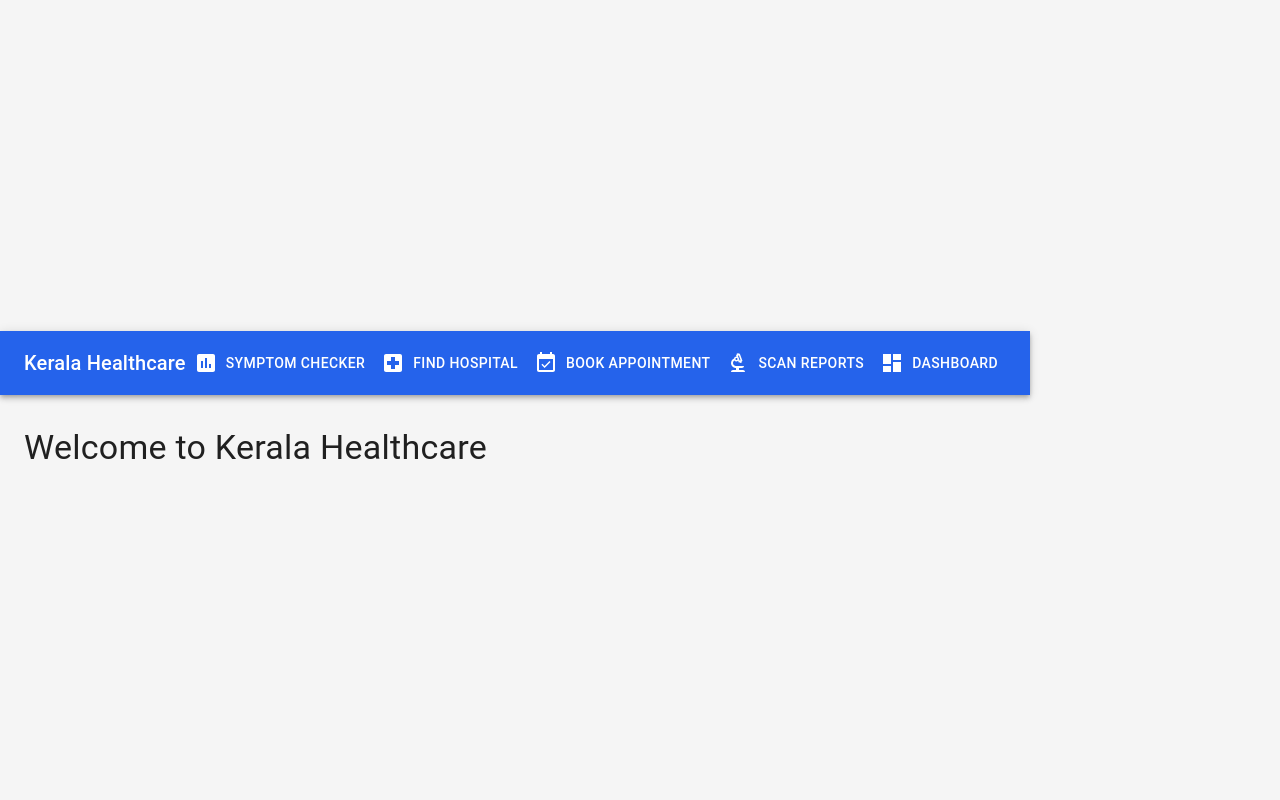
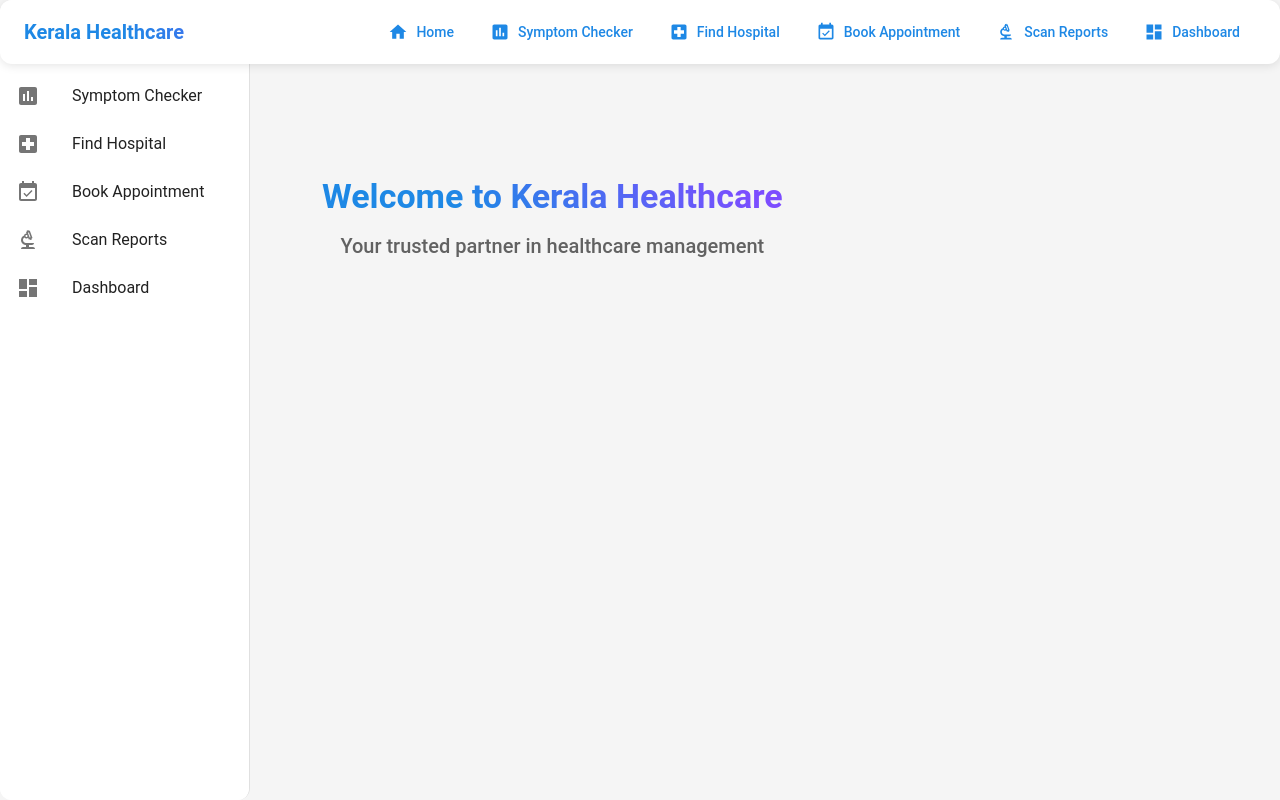
Before and after one commit to udhayk7/kerala-healthcare, a React (Vite) app: page / in a window 1280 px wide. Built offline with nearby package versions, Linux system fonts and the light colour scheme.

Commit message:
Enhanced UI design with modern navigation and responsive layout

```diff
--- a/src/App.jsx
+++ b/src/App.jsx
@@ -1,5 +1,5 @@
-import React from 'react';
-import { BrowserRouter as Router, Routes, Route, Link } from 'react-router-dom';
+import React, { useState } from 'react';
+import { BrowserRouter as Router, Routes, Route, Link, useLocation } from 'react-router-dom';
 import { ThemeProvider, createTheme } from '@mui/material/styles';
 import {
   CssBaseline,
@@ -9,18 +9,23 @@ import {
   Button,
   Container,
   Box,
+  Drawer,
+  List,
+  ListItem,
+  ListItemIcon,
+  ListItemText,
   IconButton,
-  Menu,
-  MenuItem,
-  ListItemIcon,
-  ListItemText
+  useMediaQuery,
+  Paper
 } from '@mui/material';
 import {
   LocalHospital as HospitalIcon,
   Assessment as AssessmentIcon,
   EventAvailable as EventIcon,
   BiotechOutlined as ScanIcon,
-  Dashboard as DashboardIcon
+  Dashboard as DashboardIcon,
+  Menu as MenuIcon,
+  Home as HomeIcon
 } from '@mui/icons-material';
 import SymptomAnalyzer from './components/SymptomAnalyzer.jsx';
 import HospitalFinderPage from './components/HospitalFinderPage.jsx';
@@ -32,62 +37,209 @@ import PatientDashboard from './components/dashboard/PatientDashboard.jsx';
 const theme = createTheme({
   palette: {
     primary: {
-      main: '#2563eb',
-      light: '#60a5fa',
-      dark: '#1d4ed8',
+      main: '#1e88e5',
+      light: '#4b9fea',
+      dark: '#1565c0',
     },
     secondary: {
-      main: '#7c3aed',
-      light: '#a78bfa',
-      dark: '#5b21b6',
+      main: '#7c4dff',
+      light: '#9d71fd',
+      dark: '#5c35d5',
     },
     background: {
       default: '#f5f5f5',
+      paper: '#ffffff',
+    },
+  },
+  typography: {
+    fontFamily: '"Poppins", "Roboto", "Helvetica", "Arial", sans-serif',
+    h4: {
+      fontWeight: 600,
+    },
+    h6: {
+      fontWeight: 500,
+    },
+  },
+  components: {
+    MuiButton: {
+      styleOverrides: {
+        root: {
+          borderRadius: 8,
+          textTransform: 'none',
+          fontWeight: 500,
+        },
+      },
+    },
+    MuiPaper: {
+      styleOverrides: {
+        root: {
+          borderRadius: 12,
+        },
+      },
     },
   },
 });
 
+const navItems = [
+  { path: '/', icon: <HomeIcon />, label: 'Home' },
+  { path: '/symptom-analyzer', icon: <AssessmentIcon />, label: 'Symptom Checker' },
+  { path: '/hospital-finder', icon: <HospitalIcon />, label: 'Find Hospital' },
+  { path: '/appointment', icon: <EventIcon />, label: 'Book Appointment' },
+  { path: '/scan', icon: <ScanIcon />, label: 'Scan Reports' },
+  { path: '/dashboard', icon: <DashboardIcon />, label: 'Dashboard' },
+];
+
 function App() {
+  const [mobileOpen, setMobileOpen] = useState(false);
+  const isMobile = useMediaQuery(theme.breakpoints.down('sm'));
+
+  const handleDrawerToggle = () => {
+    setMobileOpen(!mobileOpen);
+  };
+
+  const drawer = (
+    <Box sx={{ width: 250, pt: 2 }}>
+      <List>
+        {navItems.map((item) => (
+          <ListItem
+            key={item.path}
+            component={Link}
+            to={item.path}
+            sx={{
+              color: 'inherit',
+              textDecoration: 'none',
+              '&:hover': {
+                backgroundColor: 'rgba(0, 0, 0, 0.04)',
+              },
+            }}
+          >
+            <ListItemIcon>{item.icon}</ListItemIcon>
+            <ListItemText primary={item.label} />
+          </ListItem>
+        ))}
+      </List>
+    </Box>
+  );
+
   return (
     <ThemeProvider theme={theme}>
       <CssBaseline />
       <Router>
-        <Box sx={{ flexGrow: 1 }}>
-          <AppBar position="static">
+        <Box sx={{ display: 'flex', minHeight: '100vh' }}>
+          <AppBar
+            position="fixed"
+            sx={{
+              zIndex: (theme) => theme.zIndex.drawer + 1,
+              backgroundColor: 'background.paper',
+              color: 'primary.main',
+              boxShadow: '0 2px 10px rgba(0,0,0,0.1)',
+            }}
+          >
             <Toolbar>
-              <Typography variant="h6" component="div" sx={{ flexGrow: 1 }}>
+              {isMobile && (
+                <IconButton
+                  color="inherit"
+                  aria-label="open drawer"
+                  edge="start"
+                  onClick={handleDrawerToggle}
+                  sx={{ mr: 2 }}
+                >
+                  <MenuIcon />
+                </IconButton>
+              )}
+              <Typography
+                variant="h6"
+                component="div"
+                sx={{
+                  flexGrow: 1,
+                  fontWeight: 600,
+                  background: 'linear-gradient(45deg, #1e88e5 30%, #7c4dff 90%)',
+                  WebkitBackgroundClip: 'text',
+                  WebkitTextFillColor: 'transparent',
+                }}
+              >
                 Kerala Healthcare
               </Typography>
-              <Button color="inherit" component={Link} to="/symptom-analyzer">
-                <AssessmentIcon sx={{ mr: 1 }} />
-                Symptom Checker
+              {!isMobile && (
+                <Box sx={{ display: 'flex', gap: 1 }}>
+                  {navItems.map((item) => (
+                    <Button
+                      key={item.path}
+                      component={Link}
+                      to={item.path}
+                      color="inherit"
+                      startIcon={item.icon}
+                      sx={{
+                        px: 2,
+                        py: 1,
+                        '&:hover': {
+                          backgroundColor: 'rgba(0, 0, 0, 0.04)',
+                        },
+                      }}
+                    >
+                      {item.label}
                     </Button>
-              <Button color="inherit" component={Link} to="/hospital-finder">
-                <HospitalIcon sx={{ mr: 1 }} />
-                Find Hospital
-              </Button>
-              <Button color="inherit" component={Link} to="/appointment">
-                <EventIcon sx={{ mr: 1 }} />
-                Book Appointment
-              </Button>
-              <Button color="inherit" component={Link} to="/scan">
-                <ScanIcon sx={{ mr: 1 }} />
-                Scan Reports
-              </Button>
-              <Button color="inherit" component={Link} to="/dashboard">
-                <DashboardIcon sx={{ mr: 1 }} />
-                Dashboard
-              </Button>
+                  ))}
+                </Box>
+              )}
             </Toolbar>
           </AppBar>
-        </Box>
 
-        <Container maxWidth="lg" sx={{ mt: 4 }}>
+          <Drawer
+            variant={isMobile ? 'temporary' : 'permanent'}
+            open={isMobile ? mobileOpen : true}
+            onClose={handleDrawerToggle}
+            sx={{
+              width: 250,
+              flexShrink: 0,
+              '& .MuiDrawer-paper': {
+                width: 250,
+                boxSizing: 'border-box',
+                borderRight: '1px solid rgba(0, 0, 0, 0.12)',
+                backgroundColor: 'background.paper',
+              },
+            }}
+          >
+            {drawer}
+          </Drawer>
+
+          <Box
+            component="main"
+            sx={{
+              flexGrow: 1,
+              p: 3,
+              mt: 8,
+              backgroundColor: 'background.default',
+            }}
+          >
+            <Container maxWidth="lg">
+              <Paper
+                elevation={0}
+                sx={{
+                  p: 3,
+                  backgroundColor: 'transparent'
+                }}
+              >
                 <Routes>
                   <Route path="/" element={
-              <Typography variant="h4" component="h1">
+                    <Box sx={{ textAlign: 'center', py: 8 }}>
+                      <Typography
+                        variant="h4"
+                        component="h1"
+                        gutterBottom
+                        sx={{
+                          fontWeight: 600,
+                          background: 'linear-gradient(45deg, #1e88e5 30%, #7c4dff 90%)',
+                          WebkitBackgroundClip: 'text',
+                          WebkitTextFillColor: 'transparent',
+                        }}
+                      >
                         Welcome to Kerala Healthcare
                       </Typography>
+                      <Typography variant="h6" color="text.secondary" sx={{ mb: 4 }}>
+                        Your trusted partner in healthcare management
+                      </Typography>
+                    </Box>
                   } />
                   <Route path="/dashboard" element={<PatientDashboard />} />
                   <Route path="/symptom-analyzer" element={<SymptomAnalyzer />} />
@@ -95,7 +247,10 @@ function App() {
                   <Route path="/appointment" element={<AppointmentBooking />} />
                   <Route path="/scan" element={<ScanAnalyzer />} />
                 </Routes>
+              </Paper>
             </Container>
+          </Box>
+        </Box>
       </Router>
     </ThemeProvider>
   );
```
Also changed, not shown: 1 other file (tests, documents, lock files or other folders). Lines whose indentation alone changed are shown as unchanged.
